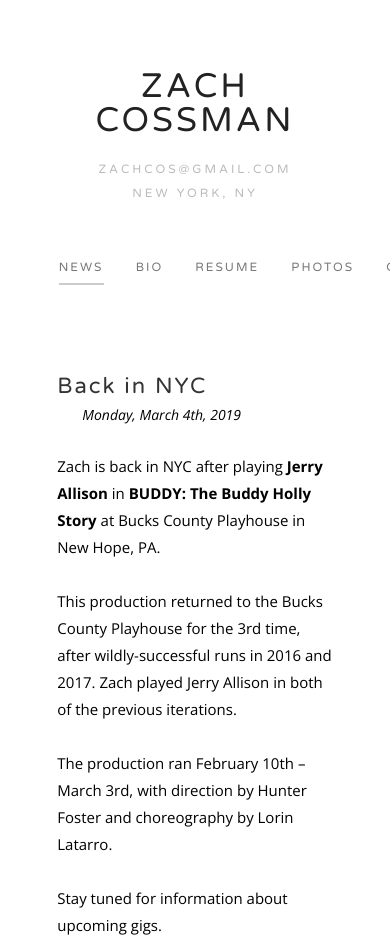
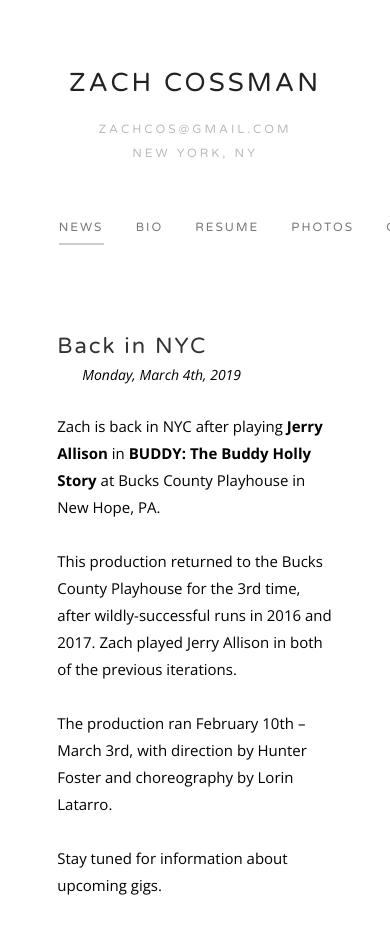
Before and after one commit to Zachcos/ZachCossmanV2, a Gatsby site: page / in a window 390 px wide. Shown: the top 942 px of the page. Built offline with nearby package versions, Linux system fonts and the light colour scheme; Gatsby itself is replaced by a stand-in of ours.

Commit message:
Add breakpoint for Logo element

```diff
--- a/src/components/layout.js
+++ b/src/components/layout.js
@@ -52,6 +52,9 @@ const Logo = styled.h1`
   }
   a:hover {
     color: #555555;
+  }
+  @media screen and (max-width: 695px) {
+    font-size: 26px;
   }
 `;
 
```
